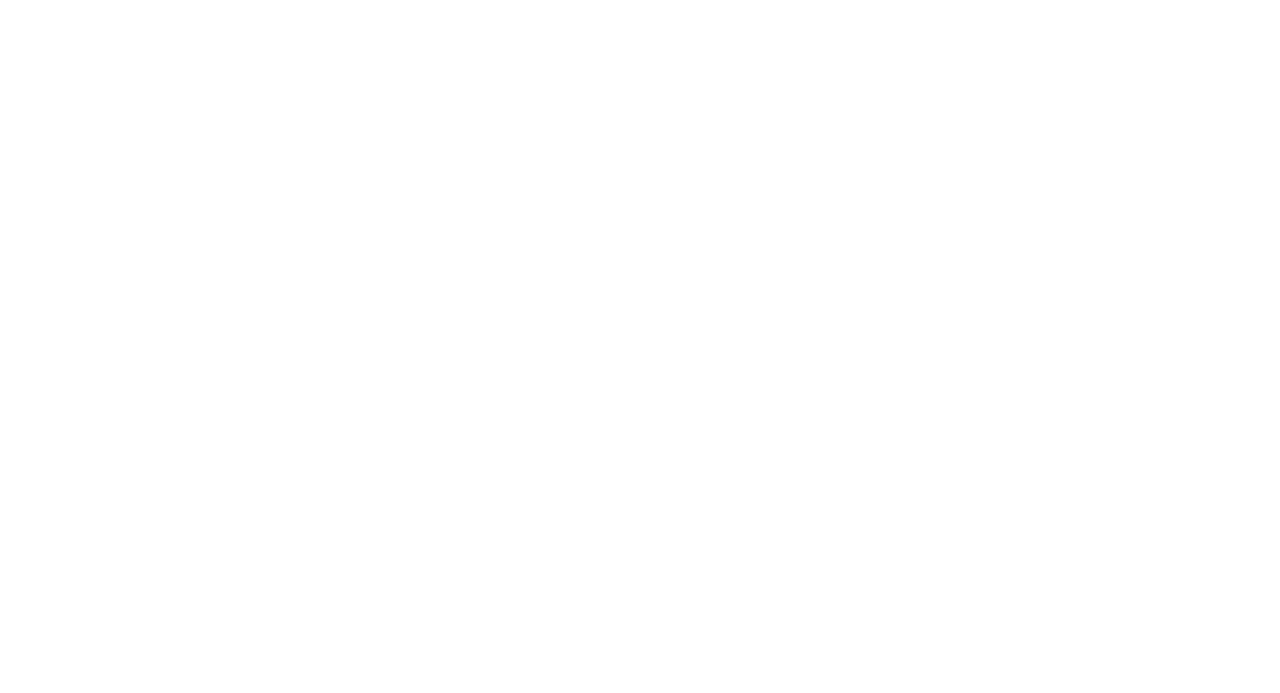
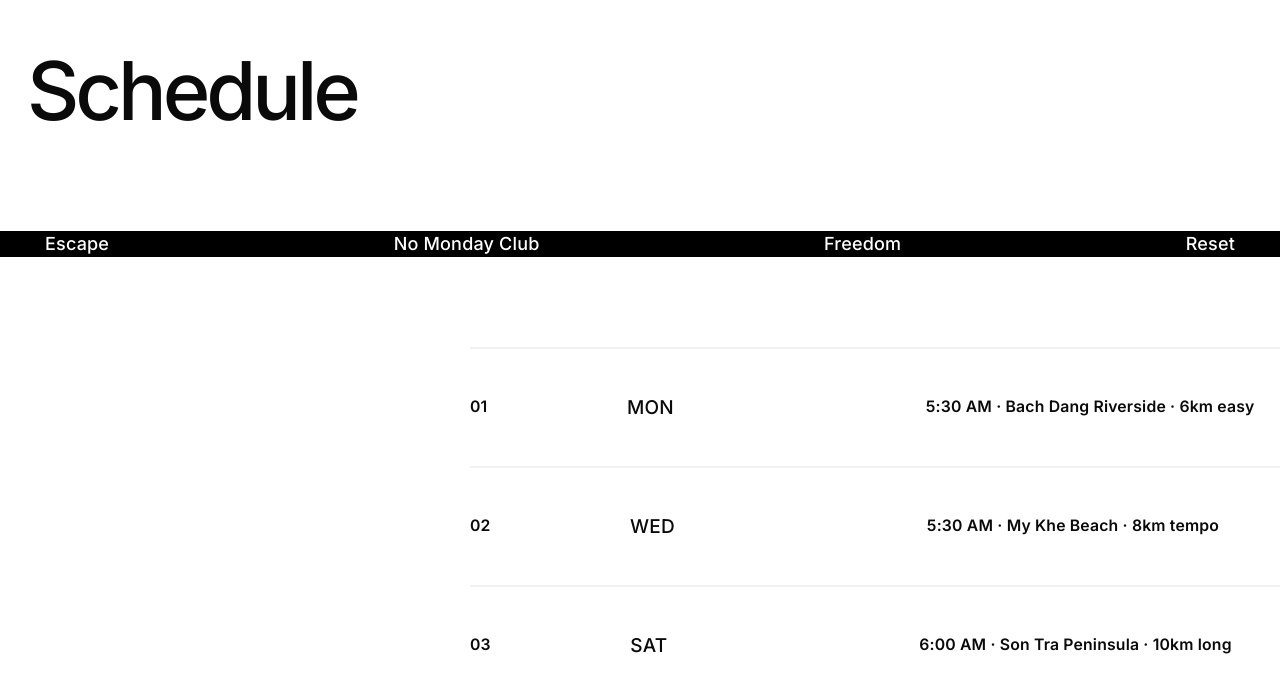
Before and after one commit to hueymonday/nomondayclub, a React (Vite) app: page / in a window 1280 px wide. Shown: the part 4126-4819 px from the top of the page. Before the commit the page ends 3967 px from the top, so only its background shows below. Built offline with nearby package versions, Linux system fonts and the light colour scheme; a web font is replaced by a local one.

Commit message:
thêm trang Schedule

```diff
--- /dev/null
+++ b/src/components/landing/Schedule.jsx
@@ -0,0 +1,66 @@
+import React from "react";
+
+const Schedule = () => {
+  const schedule = [
+    {
+      id: 1,
+      day: "MON",
+      time: "5:30 AM",
+      location: "Bach Dang Riverside",
+      distance: "6km easy",
+    },
+    {
+      id: 2,
+      day: "WED",
+      time: "5:30 AM",
+      location: "My Khe Beach",
+      distance: "8km tempo",
+    },
+    {
+      id: 3,
+      day: "SAT",
+      time: "6:00 AM",
+      location: "Son Tra Peninsula",
+      distance: "10km long",
+    },
+  ];
+
+  return (
+    <section className="w-full h-full flex flex-col items-end justify-center gap-20 pt-45 py-10">
+      <span className="w-full h-fit text-left px-6 text-7xl tracking-[-0.05em] font-medium leading-[1.2em]">
+        Schedule
+      </span>
+
+      {/* banner */}
+      <div className="w-full h-fit px-10 flex items-center justify-between bg-black text-white font-medium">
+        <span>Escape</span>
+        <span>No Monday Club</span>
+        <span>Freedom</span>
+        <span>Reset</span>
+      </div>
+
+      {/* schedule content */}
+      <div className="w-180 h-fit gap-20">
+        {/* content */}
+        {schedule.map((item, index) => (
+          <div className="font-semibold text-sm flex items-center gap-56 py-10 border-t-2 border-[#bbb]/20">
+            {/* left */}
+            <div className="w-1fr flex gap-31 justify-between items-center">
+              <span>{(index + 1).toString().padStart(2, "0")}</span>
+              <span className="font-medium uppercase text-[19px]">
+                {item.day}
+              </span>
+            </div>
+
+            {/* right */}
+            <div>
+              {item.time} · {item.location} · {item.distance}
+            </div>
+          </div>
+        ))}
+      </div>
+    </section>
+  );
+};
+
+export default Schedule;
--- a/src/pages/LandingPage.jsx
+++ b/src/pages/LandingPage.jsx
@@ -2,6 +2,7 @@
 import Hero from "../components/landing/Hero";
 import Reason from "../components/landing/Reason";
 import MyVision from "@/components/landing/MyVision";
+import Schedule from "@/components/landing/Schedule";
 
 const LandingPage = () => {
   return (
@@ -9,6 +10,7 @@
       <Hero />
       <Reason />
       <MyVision />
+      <Schedule />
     </div>
   );
 };
```
